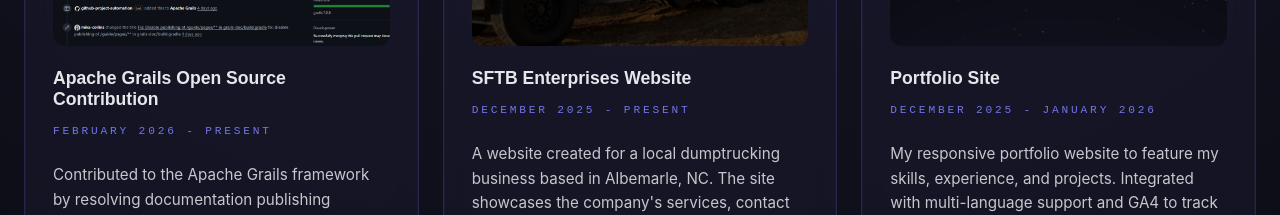
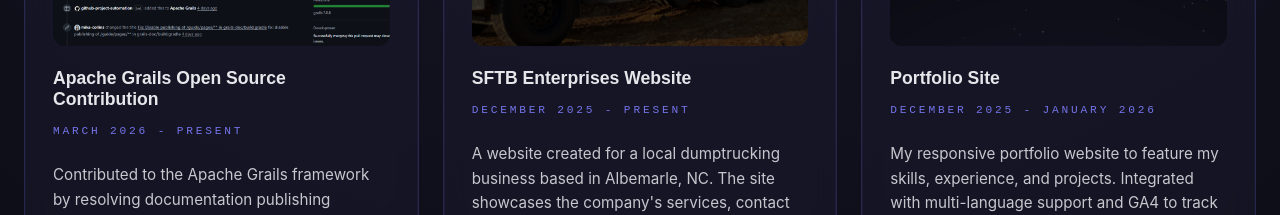
Before and after one commit to mika-collins/mika-collins.github.io, a React (Vite) app: page / in a window 1280 px wide. Shown: the part 2600-2815 px from the top of the page. Built offline with nearby package versions, Linux system fonts and the light colour scheme; no server answers.

Commit message:
fix: incorrect date on open src project

```diff
--- a/src/i18n/en.ts
+++ b/src/i18n/en.ts
@@ -112,7 +112,7 @@
       list: [
         {
           title: "Apache Grails Open Source Contribution",
-          timeframe: "February 2026 - Present",
+          timeframe: "March 2026 - Present",
           description: "Contributed to the Apache Grails framework by resolving documentation publishing inconsistencies. Implemented logic to exclude broken page fragments, improving build reliability for the official Grails user guide and closing issue #14986.",
           image: "/ApacheGrails/MergedPR.png",
           tech: ["Groovy", "Java", "Gradle", "Git", "GitHub Actions"],
--- a/src/i18n/es.ts
+++ b/src/i18n/es.ts
@@ -112,7 +112,7 @@
       list: [
         {
           title: "Contribución de Código Abierto a Apache Grails",
-          timeframe: "Febrero 2026 - Presente",
+          timeframe: "Marzo 2026 - Presente",
           description: "Contribuí al framework de Apache Grails resolviendo inconsistencias en la publicación de documentación. Implementé lógica para excluir fragmentos de página rotos, mejorando la confiabilidad de la construcción para la guía oficial de usuarios de Grails y cerrando el issue #14986.",
           image: "/ApacheGrails/MergedPR.png",
           tech: ["Groovy", "Java", "Gradle", "Git", "GitHub Actions"],
```
